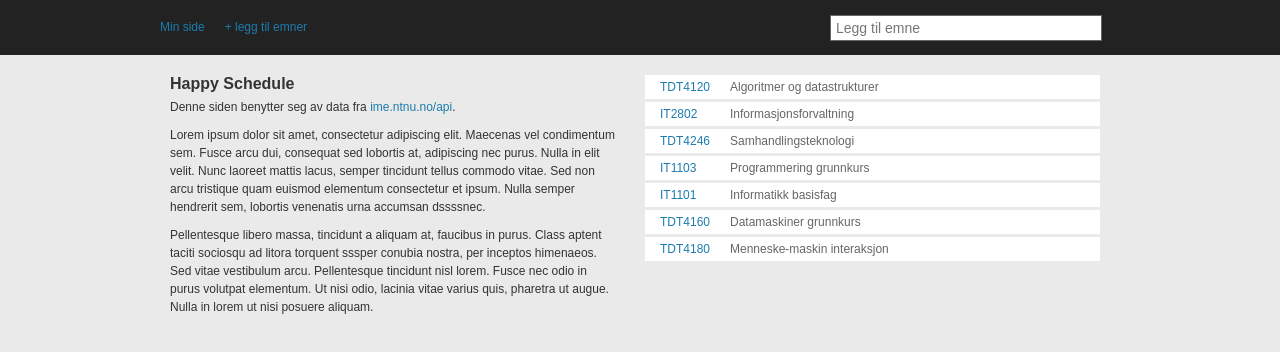
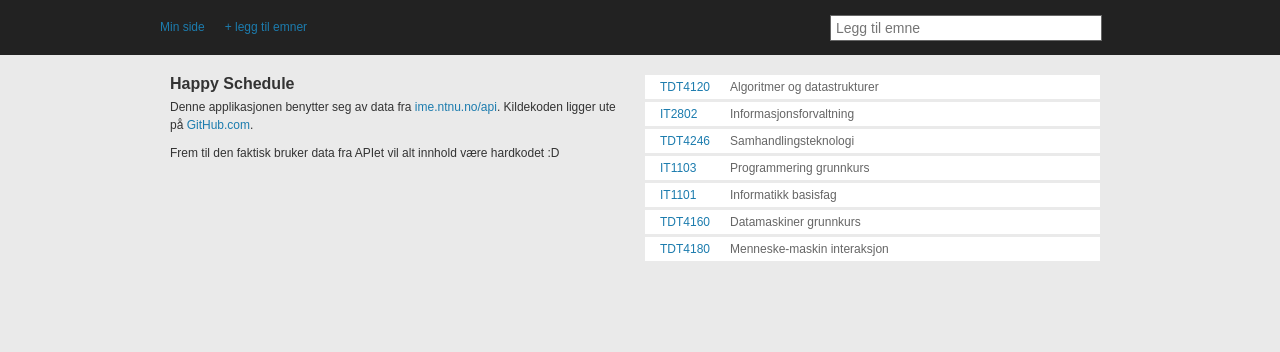
Before and after one commit to tmn/Happy-Schedule, a plain HTML site: page index.html in a window 1280 px wide. Drawn offline with Linux system fonts and the light colour scheme.

Commit message:
Change content from dummy text to cool text. Change to menu link.

```diff
--- a/index.html
+++ b/index.html
@@ -23,7 +23,7 @@
 <header>
 	<section>
 		<ul>
-			<li><a href="#">Min side</a></li>
+			<li><a href="./">Min side</a></li>
 			<li><a href="#">+ legg til emner</a></li>
 			<li><a href="#"></a></li>
 		</ul>
@@ -43,11 +43,9 @@
 
 	<section id="left_content">
 		<h1>Happy Schedule</h1>
-		<p>Denne siden benytter seg av data fra <a href="http://ime.ntnu.no/api/">ime.ntnu.no/api</a>.</p>
+		<p>Denne applikasjonen benytter seg av data fra <a href="http://ime.ntnu.no/api/">ime.ntnu.no/api</a>. Kildekoden ligger ute på <a href="https://github.com/tmn/Happy-Schedule">GitHub.com</a>.</p>
 
-		<p>Lorem ipsum dolor sit amet, consectetur adipiscing elit. Maecenas vel condimentum sem. Fusce arcu dui, consequat sed lobortis at, adipiscing nec purus. Nulla in elit velit. Nunc laoreet mattis lacus, semper tincidunt tellus commodo vitae. Sed non arcu tristique quam euismod elementum consectetur et ipsum. Nulla semper hendrerit sem, lobortis venenatis urna accumsan dssssnec.</p>
-
-		<p>Pellentesque libero massa, tincidunt a aliquam at, faucibus in purus. Class aptent taciti sociosqu ad litora torquent sssper conubia nostra, per inceptos himenaeos. Sed vitae vestibulum arcu. Pellentesque tincidunt nisl lorem. Fusce nec odio in purus volutpat elementum. Ut nisi odio, lacinia vitae varius quis, pharetra ut augue. Nulla in lorem ut nisi posuere aliquam.</p>
+		<p>Frem til den faktisk bruker data fra APIet vil alt innhold være hardkodet :D</p>
 	</section>
 
 
```
